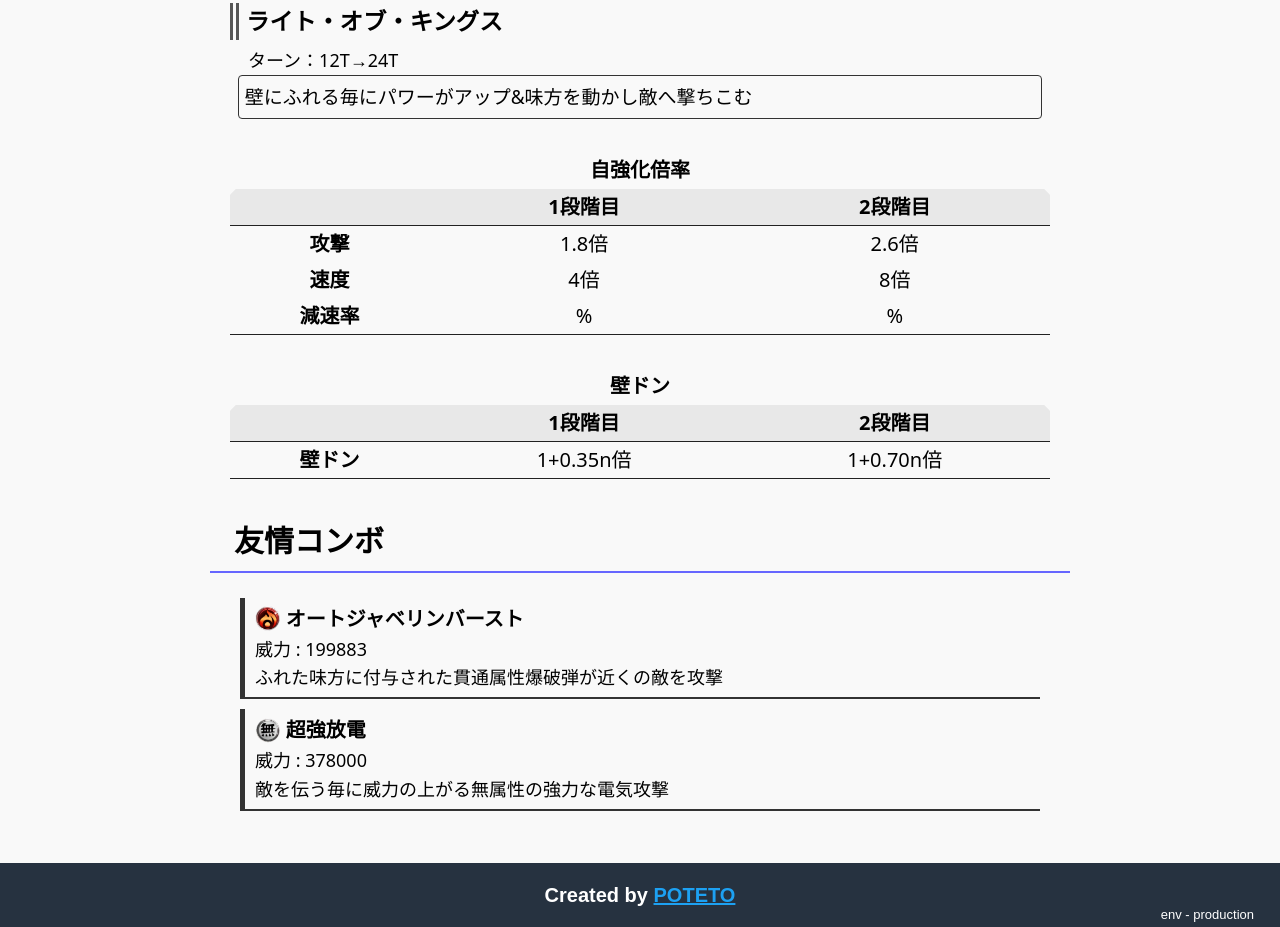
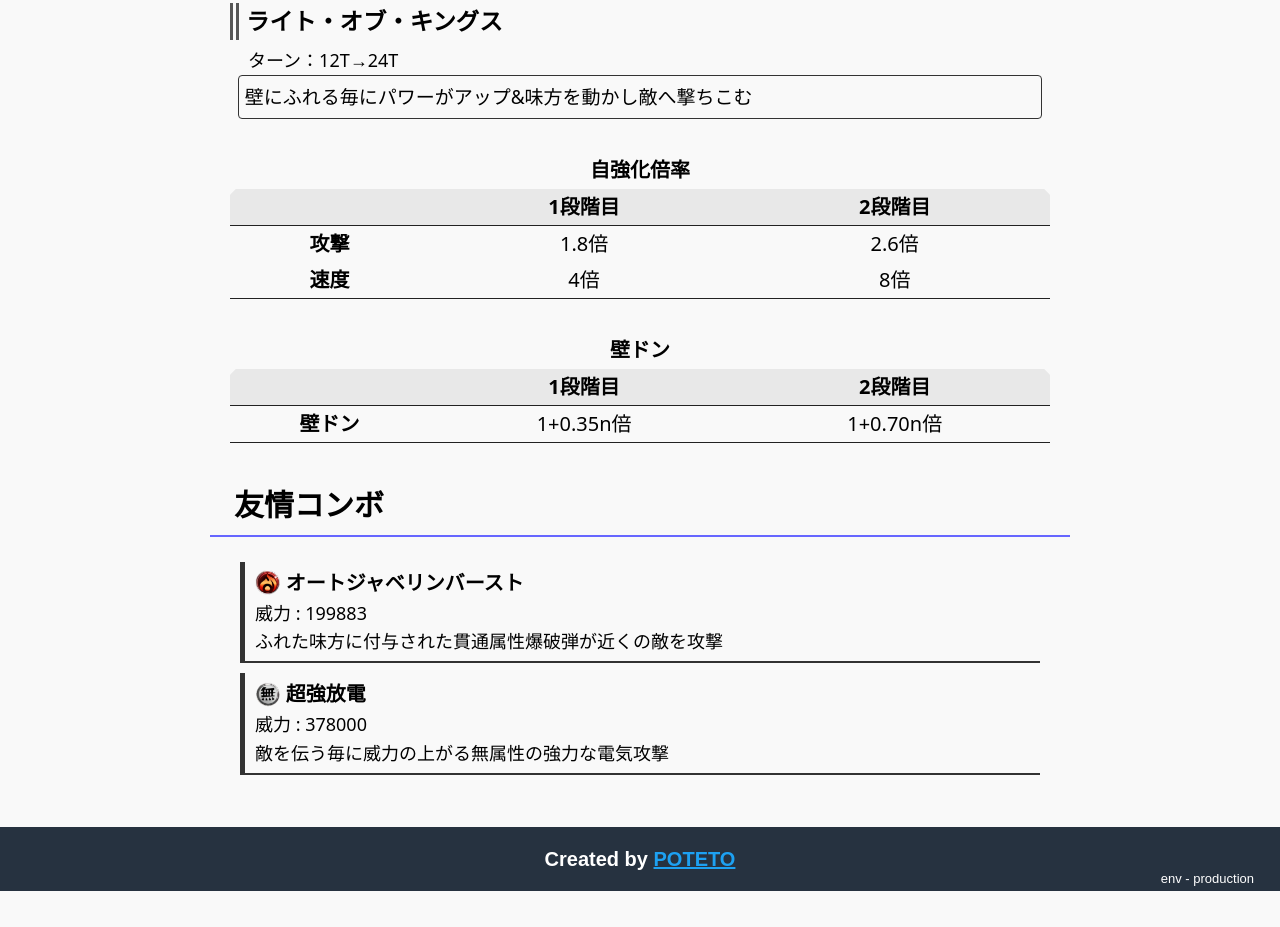
Before and after one commit to pote-to/mnst-database, an Astro site: page /mnst-database/monster/7131 in a window 1280 px wide. Shown: the part 1069-1996 px from the top of the page. After the commit the page ends 1960 px from the top, so only its background shows below. Built offline with nearby package versions, Linux system fonts and the light colour scheme; Astro itself is replaced by a stand-in of ours.

Commit message:
change : Modified not to display if deceleration is nullish.

```diff
--- a/src/pages/monster/[No].astro
+++ b/src/pages/monster/[No].astro
@@ -160,11 +160,15 @@ const statusGageMaxValues = {
 								<td>{data.strikeshot.data?.basis.speed[0] ?? ''}倍</td>
 								<td>{data.strikeshot.data?.basis.speed[1] ?? ''}倍</td>
 							</tr>
-							<tr>
-								<th>減速率</th>
-								<td>{data.strikeshot.data?.basis?.deceleration?.[0] ?? ''}%</td>
-								<td>{data.strikeshot.data?.basis?.deceleration?.[1] ?? ''}%</td>
-							</tr>
+							{()=>{if (Array.isArray(data.strikeshot.data?.basis?.deceleration)) {
+								return(
+								<tr>
+									<th>減速率</th>
+									<td>{data.strikeshot.data.basis.deceleration[0] ?? ''}%</td>
+									<td>{data.strikeshot.data.basis.deceleration[1] ?? ''}%</td>
+								</tr>
+								)
+							}}}
 						</tbody>
 					</table>
 					{(data.strikeshot.data?.effects ?? []).map((effect) => (
```
